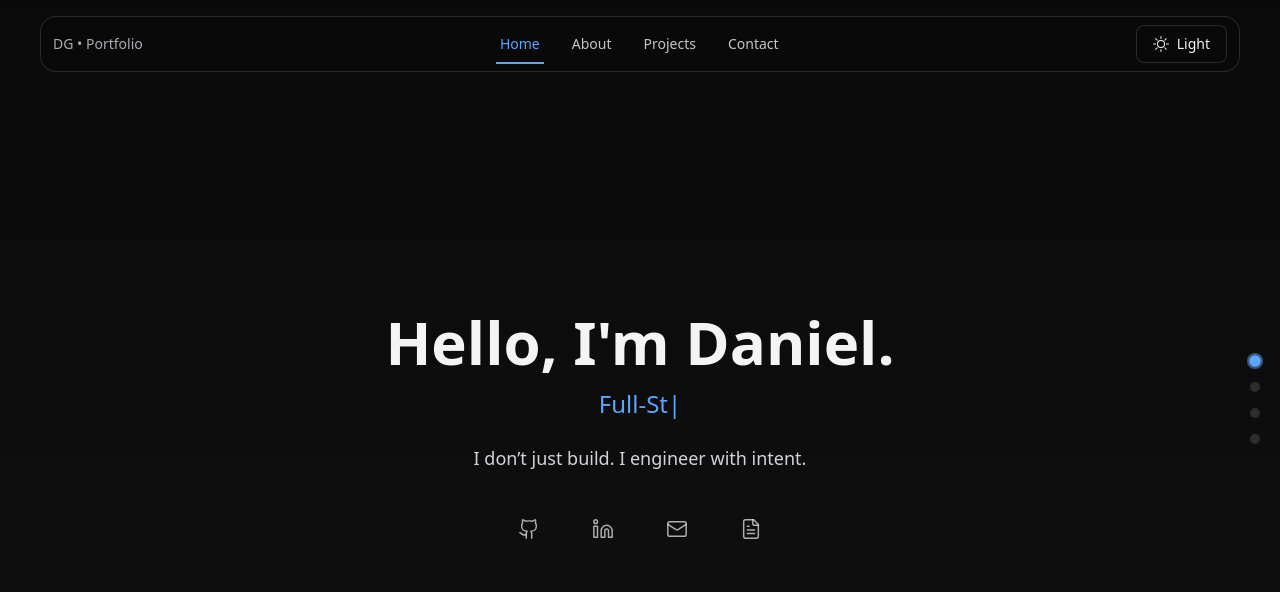
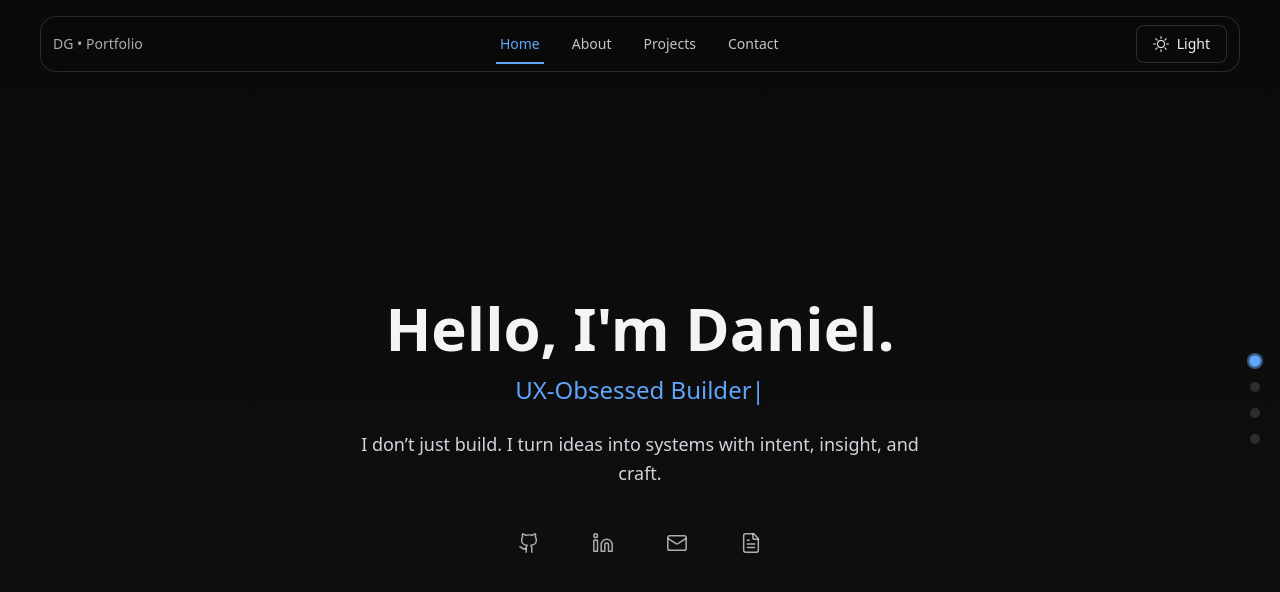
Before and after one commit to dgutensohn03/dg-portfolio, a React (Vite) app: page / in a window 1280 px wide. Shown: the top 592 px of the page. Built offline with nearby package versions, Linux system fonts and the light colour scheme; the HTML template or start-up script is replaced by a standard one.

Commit message:
Deploy: update build and source

```diff
--- a/src/App.tsx
+++ b/src/App.tsx
@@ -28,9 +28,11 @@ export default function App() {
       <SectionDots />
       <FooterPortal visible={activeSection === "contact"} forceHide={!isContactMostlyVisible} />
 
-      {/* ✅ Global Snap Container */}
-      <main data-scroll-container className="snap-y snap-mandatory scroll-smooth overflow-y-auto h-screen">
-
+      {/* ✅ Global Snap Container with Mobile-Friendly Scroll */}
+      <main
+        data-scroll-container
+        className="snap-y md:snap-mandatory snap-proximity scroll-smooth overflow-y-auto h-screen touch-pan-y"
+      >
         {/* ✅ HERO — Snap Start */}
         <section id="home" className="snap-start h-screen flex items-center justify-center">
           <div className="w-full px-12 sm:px-16 md:px-20 lg:px-28 xl:px-40 mx-auto max-w-6xl">
@@ -40,9 +42,10 @@ export default function App() {
           </div>
         </section>
 
+        {/* ✅ ABOUT — Less Sticky Scrolling on Mobile */}
         <section
           id="about"
-  className="relative min-h-[calc(100vh-60px)] flex snap-start md:snap-center"
+          className="relative min-h-[calc(100vh-60px)] flex snap-start md:snap-center overscroll-contain touch-pan-y"
         >
           <div className="w-full px-12 sm:px-16 md:px-20 lg:px-28 xl:px-40 mx-auto max-w-6xl flex flex-col md:items-center md:justify-center pt-[60px] md:pt-0">
             <FadeSection>
@@ -51,11 +54,10 @@ export default function App() {
           </div>
         </section>
 
-
-        {/* ✅ PROJECTS — Snap Start under navbar */}
+        {/* ✅ PROJECTS — Smooth Scroll & No Scroll Trap */}
         <section
           id="projects"
-          className="relative snap-start flex flex-col pb-24 md:pb-36"
+          className="relative snap-start flex flex-col pb-24 md:pb-36 overscroll-contain touch-pan-y"
           style={{ minHeight: "calc(100vh - 60px)", paddingTop: "60px" }}
         >
           <div className="w-full px-12 sm:px-16 md:px-20 lg:px-28 xl:px-40 mx-auto max-w-6xl">
@@ -66,8 +68,12 @@ export default function App() {
           <div className="pointer-events-none absolute inset-x-0 bottom-0 h-16 bg-gradient-to-t from-[var(--bg)] to-transparent opacity-[0.03]" />
         </section>
 
-        {/* ✅ CONTACT — Also vertically stable and navbar-safe */}
-        <section id="contact" className="snap-center flex" style={{ minHeight: "calc(100vh - 60px)" }}>
+        {/* ✅ CONTACT — Now Always Reachable & Smooth */}
+        <section
+          id="contact"
+          className="snap-end md:snap-center flex touch-pan-y"
+          style={{ minHeight: "calc(100vh - 60px)" }}
+        >
           <div
             ref={contactRef}
             className="w-full px-12 sm:px-16 md:px-20 lg:px-28 xl:px-40 mx-auto max-w-6xl flex items-center justify-center"
@@ -78,7 +84,6 @@ export default function App() {
           </div>
           <div className="pointer-events-none absolute inset-x-0 bottom-0 h-16 bg-gradient-to-t from-[var(--bg)] to-transparent opacity-[0.03]" />
         </section>
-
       </main>
     </div>
   );
--- a/src/components/Hero.tsx
+++ b/src/components/Hero.tsx
@@ -35,7 +35,7 @@ export default function Hero() {
     <section
       id="home"
       data-section="home"
-      className="min-h-[calc(100vh-60px)] flex flex-col justify-center items-center text-left px-6 md:px-8 lg:px-12 pt-16"
+      className="min-h-[calc(100vh-60px)] flex flex-col justify-center items-center text-left  md:px-8 lg:px-12 pt-16"
     >
       <ResumeModal isOpen={isResumeOpen} onClose={() => setIsResumeOpen(false)} />
 
@@ -51,10 +51,11 @@ export default function Hero() {
       {/* ✅ Updated Type Animation Roles */}
       <TypeAnimation
         sequence={[
-          "Full-Stack Engineer with a UX Obsession", 2000,
-          "Platform & Workflow Architect", 2000,
-          "Internal Systems & Tools Developer", 2000,
-          "Data-Driven Interface Builder", 2000,
+          "Full-Stack Engineer",  2000,
+"UX-Obsessed Builder",  2000,
+"Platform & Workflow Architect",  2000,
+"Learning Tools Developer",  2000,
+"Data-Driven Interface Architect", 2000,
         ]}
         wrapper="span"
         speed={50}
@@ -67,9 +68,9 @@ export default function Hero() {
         initial={{ opacity: 0 }}
         animate={{ opacity: 1 }}
         transition={{ delay: 0.4 }}
-        className="mt-6 max-w-xl text-[var(--muted)] text-lg leading-relaxed"
+        className="mt-6 max-w-xl text-[var(--muted)] text-lg text-center leading-relaxed px-8 sm:px-12 md:px-0"
       >
-        I don’t just build. I engineer with intent.
+        I don’t just build. I turn ideas into systems with intent, insight, and craft.
       </motion.p>
 
       {/* ✅ Icon row (unchanged except consistent spacing retention) */}
```
Also changed, not shown: 1 other file (tests, documents, lock files or other folders). Lines whose indentation alone changed are shown as unchanged.
